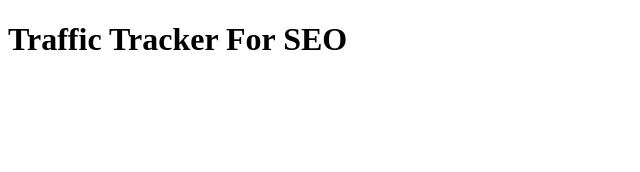
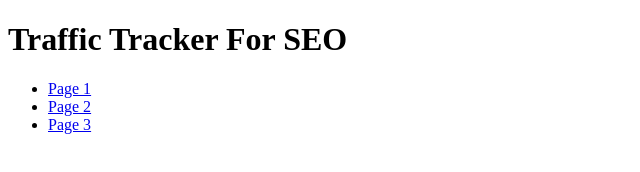
Before and after one commit to ChewangGyalpuBhutia/TrafficTrackerForSEO, a plain HTML site: page index.html in a window 1280 px wide. Shown: the whole page, without its empty margins (0-640 px from the left). Drawn offline with Linux system fonts and the light colour scheme.

Commit message:
Add navigation links with Google Analytics tracking to index.html

```diff
--- a/index.html
+++ b/index.html
@@ -16,5 +16,10 @@
 </head>
 <body>
     <h1>Traffic Tracker For SEO</h1>
+    <ul>
+        <li><a href="https://example.com/page1" onclick="gtag('event', 'click', {'event_category': 'link', 'event_label': 'Page 1'});">Page 1</a></li>
+        <li><a href="https://example.com/page2" onclick="gtag('event', 'click', {'event_category': 'link', 'event_label': 'Page 2'});">Page 2</a></li>
+        <li><a href="https://example.com/page3" onclick="gtag('event', 'click', {'event_category': 'link', 'event_label': 'Page 3'});">Page 3</a></li>
+    </ul>
 </body>
 </html>
```
